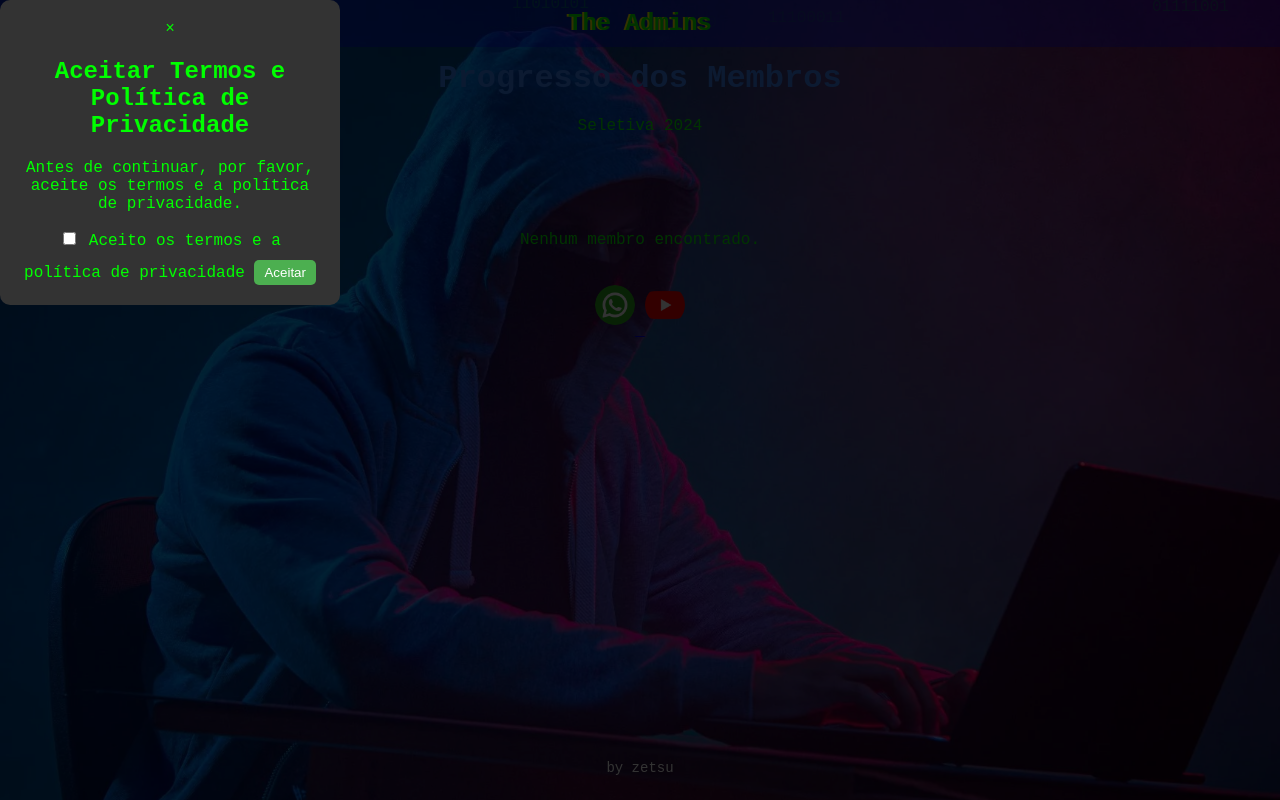
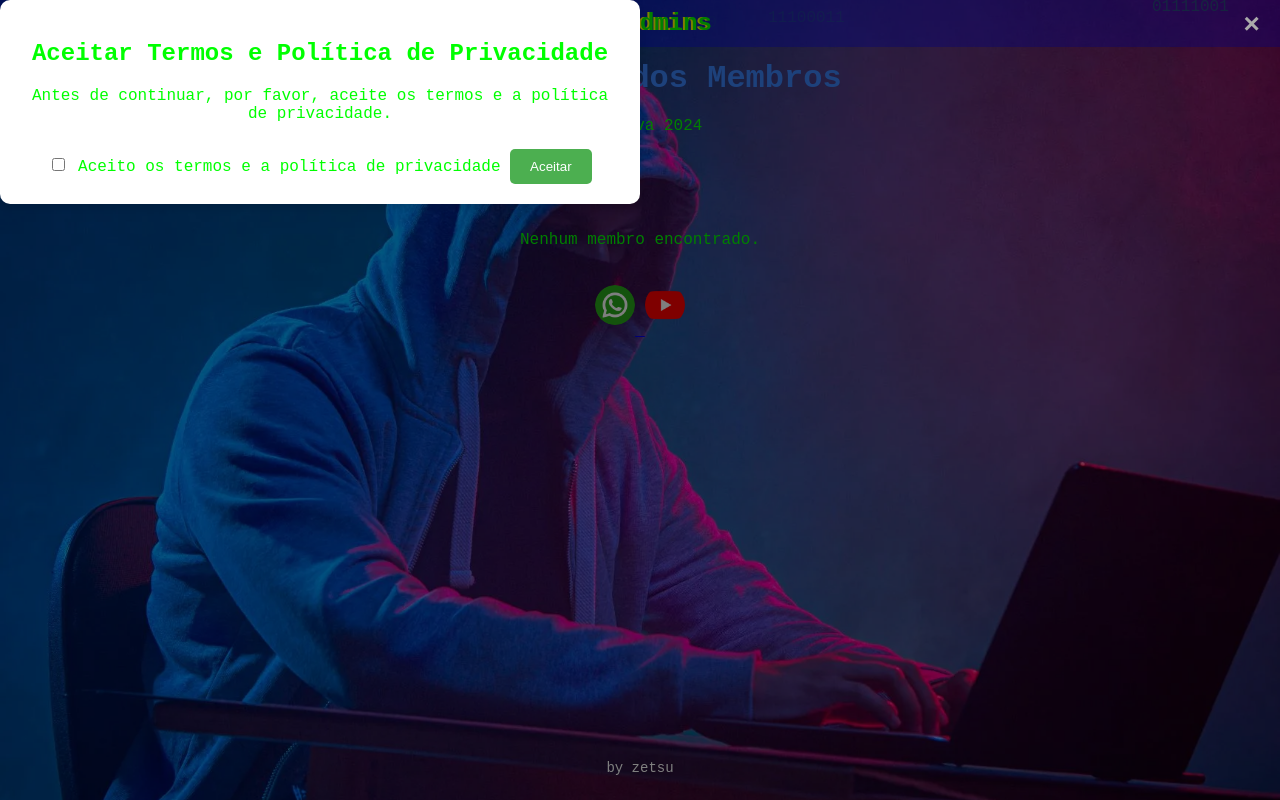
Before and after one commit to Gaah244/theadmis2, a Flask app: template templates/index.html in a window 1280 px wide. Run offline with Flask 3, Linux system fonts and the light colour scheme; the template is opened without the code that fills it, so the values that code supplies are empty.

Commit message:
Commit inicial

```diff
--- a/templates/index.html
+++ b/templates/index.html
@@ -19,19 +19,55 @@
 
         }
 
-        .modal {
-            display: block; /* Mostrar o modal inicialmente */
+        /* Estilos do modal */
+#termsModal {
+    display: none; /* O modal estará oculto por padrão */
     position: fixed;
-            z-index: 4;
+    top: 0;
     left: 0;
-            top: 0;
     width: 100%;
     height: 100%;
-            background-color: rgba(0, 0, 0, 0.8);
-            display: flex;
+    background-color: rgba(0, 0, 0, 0.5); /* Fundo semitransparente */
+    z-index: 9999; /* Para garantir que o modal fique sobre outros elementos */
     justify-content: center;
     align-items: center;
 }
+
+/* Estilos do conteúdo do modal */
+#termsModal .modal-content {
+    background-color: white;
+    padding: 20px;
+    border-radius: 10px;
+    width: 50%; /* Ajuste a largura conforme necessário */
+    max-width: 600px; /* Largura máxima para o modal */
+    text-align: center;
+    box-shadow: 0 4px 8px rgba(0, 0, 0, 0.1);
+}
+
+/* Estilo para o botão de fechar */
+#termsModal .close {
+    color: #aaa;
+    font-size: 28px;
+    font-weight: bold;
+    position: absolute;
+    top: 10px;
+    right: 20px;
+}
+
+/* Estilo do botão aceitar */
+#termsModal button {
+    background-color: #4CAF50;
+    color: white;
+    padding: 10px 20px;
+    border: none;
+    border-radius: 5px;
+    cursor: pointer;
+}
+
+#termsModal button:hover {
+    background-color: #45a049;
+}
+
         .modal-content {
             background-color: #333;
             color: #00ff00;
```
Lines whose indentation alone changed are shown as unchanged.
